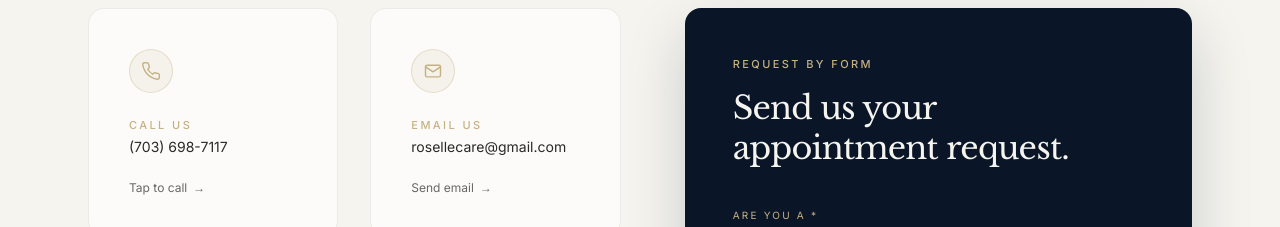
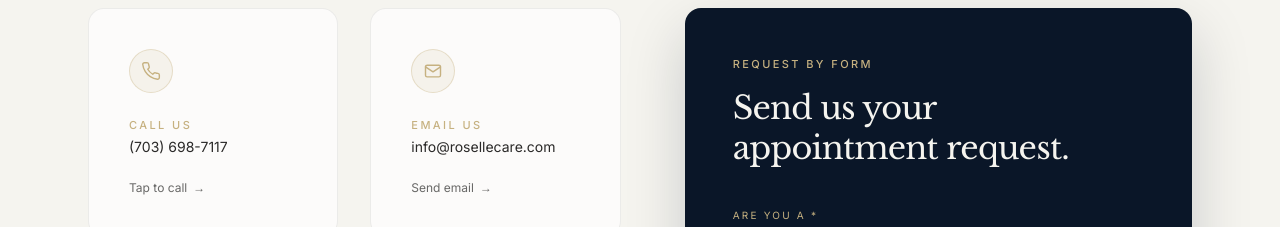
Before and after one commit to modfx-media/roselle, a Next.js app: page /appointment in a window 1280 px wide. Shown: the part 1120-1347 px from the top of the page. Built offline with nearby package versions, Linux system fonts and the light colour scheme.

Commit message:
email changes for the site

```diff
--- a/app/appointment/page.tsx
+++ b/app/appointment/page.tsx
@@ -85,7 +85,7 @@ export default function AppointmentPage() {
             image="/services/online-appointment.jpg"
             imageAlt="Schedule an appointment."
             primaryCta={{ label: "Call (703) 698-7117", href: "tel:+17036987117" }}
-            secondaryCta={{ label: "Email rosellecare@gmail.com", href: "mailto:rosellecare@gmail.com" }}
+            secondaryCta={{ label: "Email info@rosellecare.com", href: "mailto:info@rosellecare.com" }}
           />
 
           {/* Two-column: info cards (left) + request form (right) */}
@@ -152,8 +152,8 @@ export default function AppointmentPage() {
                         </svg>
                       ),
                       label: "Email us",
-                      value: "rosellecare@gmail.com",
-                      href: "mailto:rosellecare@gmail.com",
+                      value: "info@rosellecare.com",
+                      href: "mailto:info@rosellecare.com",
                       cta: "Send email",
                     },
                     {
@@ -450,7 +450,7 @@ export default function AppointmentPage() {
             title="Schedule your visit today."
             body="Take the next step toward better health with Roselle Center For Healing in Fairfax, VA."
             primaryCta={{ label: "Call (703) 698-7117", href: "tel:+17036987117" }}
-            secondaryCta={{ label: "Email us", href: "mailto:rosellecare@gmail.com" }}
+            secondaryCta={{ label: "Email us", href: "mailto:info@rosellecare.com" }}
           />
 
           <Contact />
--- a/app/components/Footer.tsx
+++ b/app/components/Footer.tsx
@@ -84,8 +84,8 @@ export default function Footer() {
               <div className="mt-s3 flex flex-col gap-1.5">
                 <a href="tel:+17036987117" className="text-sm transition-colors duration-200 hover:text-bg"
                   style={{ color: "rgba(245,244,239,0.55)" }}>(703) 698-7117</a>
-                <a href="mailto:rosellecare@gmail.com" className="text-sm transition-colors duration-200 hover:text-bg"
-                  style={{ color: "rgba(245,244,239,0.55)" }}>rosellecare@gmail.com</a>
+                <a href="mailto:info@rosellecare.com" className="text-sm transition-colors duration-200 hover:text-bg"
+                  style={{ color: "rgba(245,244,239,0.55)" }}>info@rosellecare.com</a>
                 <p className="text-sm leading-relaxed" style={{ color: "rgba(245,244,239,0.55)" }}>
                   8500 Executive Park Ave, Suite 300<br />Fairfax, VA 22031
                 </p>
--- a/app/contact-staff-member.html/page.tsx
+++ b/app/contact-staff-member.html/page.tsx
@@ -25,7 +25,7 @@ export default function ContactStaffMemberPage() {
             image="https://cdcssl.ibsrv.net/ibimg/smb/1023x512_80/webmgr/0g/5/2/slider_01.jpg.webp?30ed42aefe12e4398d68ac595384cd0c"
             imageAlt="Roselle Center for Healing."
             primaryCta={{ label: "Call (703) 698-7117", href: "tel:+17036987117" }}
-            secondaryCta={{ label: "Email front desk", href: "mailto:rosellecare@gmail.com" }}
+            secondaryCta={{ label: "Email front desk", href: "mailto:info@rosellecare.com" }}
           />
 
           <FeatureGrid
@@ -36,7 +36,7 @@ export default function ContactStaffMemberPage() {
               { title: "Address", description: "8500 Executive Park Ave, STE 300 — Fairfax, VA 22031" },
               { title: "Phone", description: "(703) 698-7117", href: "tel:+17036987117" },
               { title: "Fax", description: "(703) 698-5729" },
-              { title: "Email Front Desk", description: "rosellecare@gmail.com", href: "mailto:rosellecare@gmail.com" },
+              { title: "Email Front Desk", description: "info@rosellecare.com", href: "mailto:info@rosellecare.com" },
             ]}
           />
 
@@ -46,7 +46,7 @@ export default function ContactStaffMemberPage() {
             title="Ready to connect with our team?"
             body="To reach a specific staff member, call our front desk or email us — we'll direct your inquiry to the right person."
             primaryCta={{ label: "Call (703) 698-7117", href: "tel:+17036987117" }}
-            secondaryCta={{ label: "Email us", href: "mailto:rosellecare@gmail.com" }}
+            secondaryCta={{ label: "Email us", href: "mailto:info@rosellecare.com" }}
           />
 
           <Contact />
--- a/app/contact/page.tsx
+++ b/app/contact/page.tsx
@@ -112,8 +112,8 @@ export default function ContactPage() {
                         </svg>
                       ),
                       label: "Email",
-                      value: "rosellecare@gmail.com",
-                      href: "mailto:rosellecare@gmail.com",
+                      value: "info@rosellecare.com",
+                      href: "mailto:info@rosellecare.com",
                     },
                     {
                       icon: (
```
